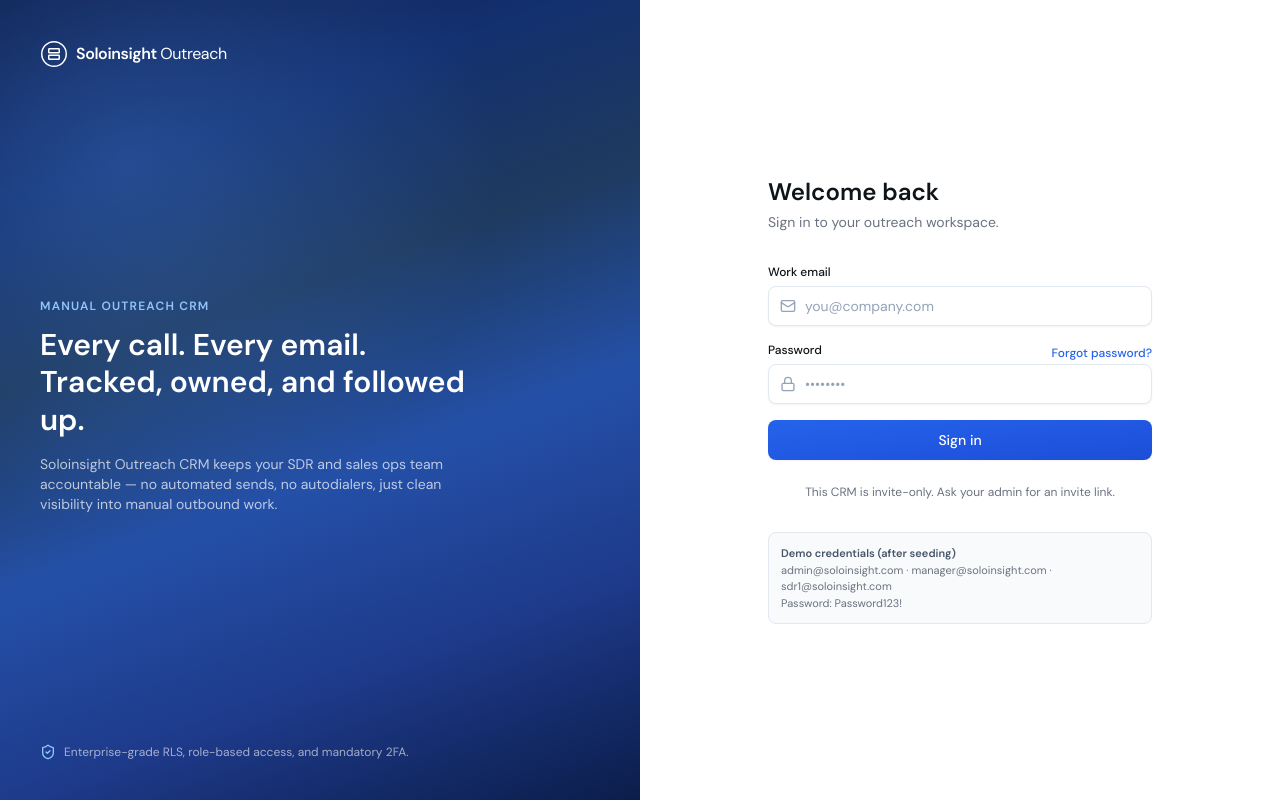
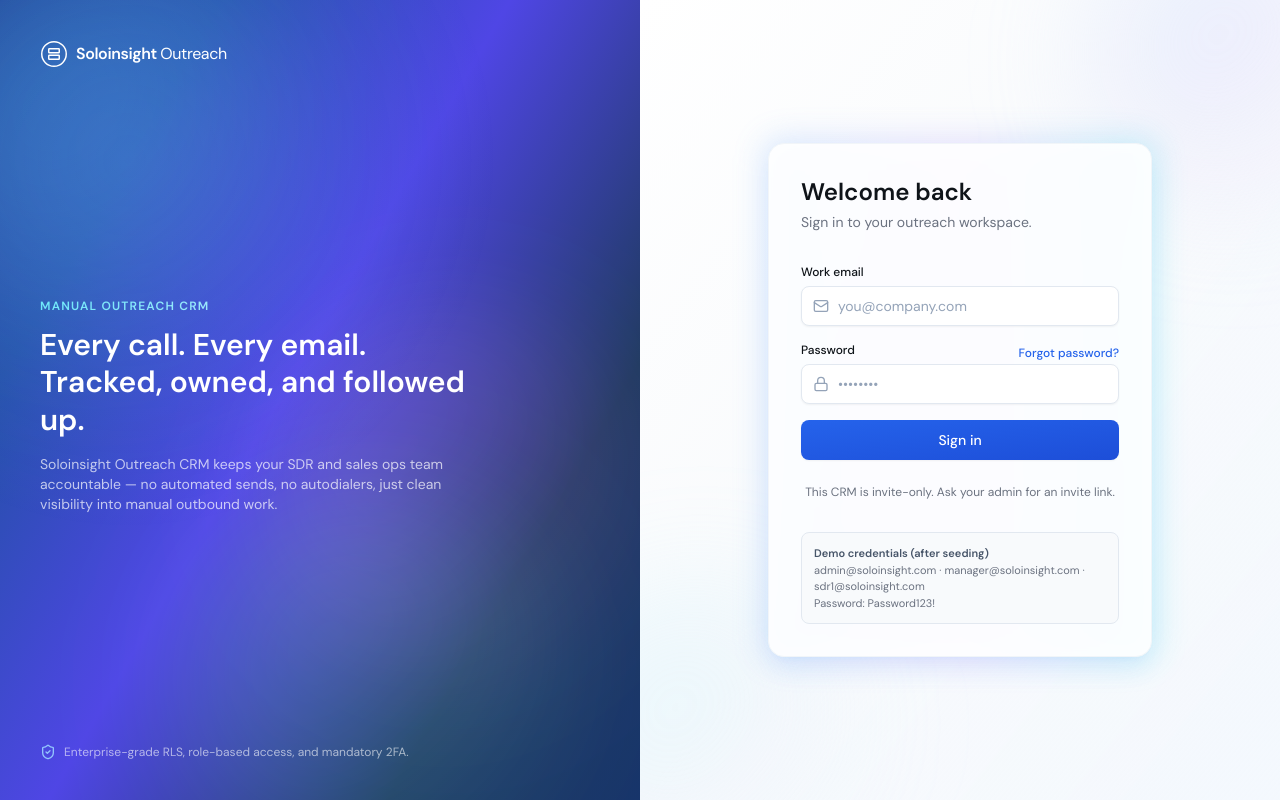
Before and after one commit to ambshaykh/soloinsight-outreach-crm, a Next.js app: page /login in a window 1280 px wide. Built offline with nearby package versions, Linux system fonts and the light colour scheme.

Commit message:
Redesign login page with animated flowing gradient background

```diff
--- a/app/login/page.tsx
+++ b/app/login/page.tsx
@@ -32,8 +32,37 @@
   return (
     <div className="grid min-h-screen grid-cols-1 lg:grid-cols-2">
       {/* Hero panel */}
-      <div className="relative hidden flex-col justify-between overflow-hidden bg-cg-hero p-10 text-white lg:flex">
-        <div className="absolute inset-0 bg-[radial-gradient(circle_at_20%_20%,rgba(91,156,255,0.25),transparent_45%)]" />
+      <div className="relative hidden flex-col justify-between overflow-hidden p-10 text-white lg:flex">
+        {/* Flowing animated gradient base */}
+        <motion.div
+          className="absolute inset-0"
+          style={{
+            backgroundImage:
+              "linear-gradient(120deg, #050d22 0%, #0b1d4a 14%, #1E3A8A 28%, #2450a8 42%, #4f46e5 54%, #1E3A5F 68%, #13306f 84%, #050d22 100%)",
+            backgroundSize: "220% 220%",
+          }}
+          animate={{ backgroundPosition: ["0% 50%", "100% 50%", "0% 50%"] }}
+          transition={{ duration: 18, repeat: Infinity, ease: "easeInOut" }}
+        />
+
+        {/* Floating color blobs — "colors within colors" */}
+        <motion.div
+          className="absolute -left-24 top-6 h-80 w-80 rounded-full bg-gradient-to-br from-cyan-400/40 via-blue-400/20 to-transparent blur-3xl mix-blend-screen"
+          animate={{ x: [0, 50, -20, 0], y: [0, -30, 25, 0], scale: [1, 1.15, 0.95, 1] }}
+          transition={{ duration: 15, repeat: Infinity, ease: "easeInOut" }}
+        />
+        <motion.div
+          className="absolute -right-16 top-1/3 h-[26rem] w-[26rem] rounded-full bg-gradient-to-br from-violet-500/40 via-fuchsia-500/15 to-transparent blur-3xl mix-blend-screen"
+          animate={{ x: [0, -35, 30, 0], y: [0, 35, -20, 0], scale: [1, 0.9, 1.1, 1] }}
+          transition={{ duration: 20, repeat: Infinity, ease: "easeInOut" }}
+        />
+        <motion.div
+          className="absolute -bottom-24 left-1/4 h-96 w-96 rounded-full bg-gradient-to-br from-blue-400/30 via-cyan-300/15 to-transparent blur-3xl mix-blend-screen"
+          animate={{ x: [0, 30, -25, 0], y: [0, -20, 20, 0] }}
+          transition={{ duration: 22, repeat: Infinity, ease: "easeInOut" }}
+        />
+        <div className="absolute inset-0 bg-[radial-gradient(circle_at_20%_20%,rgba(91,156,255,0.2),transparent_45%)]" />
+
         <Logo className="relative z-10 text-white" />
         <motion.div
           initial={{ opacity: 0, y: 20 }}
@@ -41,9 +70,14 @@
           transition={{ duration: 0.6 }}
           className="relative z-10 max-w-md"
         >
-          <p className="text-xs font-semibold uppercase tracking-widest text-cg-accentLight">
+          <motion.p
+            className="bg-gradient-to-r from-cyan-300 via-blue-100 to-violet-300 bg-clip-text text-xs font-semibold uppercase tracking-widest text-transparent"
+            style={{ backgroundSize: "200% 100%" }}
+            animate={{ backgroundPosition: ["0% 50%", "100% 50%", "0% 50%"] }}
+            transition={{ duration: 6, repeat: Infinity, ease: "easeInOut" }}
+          >
             Manual Outreach CRM
-          </p>
+          </motion.p>
           <h1 className="mt-3 text-3xl font-semibold leading-tight">
             Every call. Every email.
             <br />
@@ -62,13 +96,32 @@
       </div>
 
       {/* Form panel */}
-      <div className="flex items-center justify-center bg-white p-8">
+      <div className="relative flex items-center justify-center overflow-hidden bg-gradient-to-br from-white via-slate-50 to-blue-50/50 p-8">
+        <motion.div
+          className="absolute -right-24 -top-24 h-72 w-72 rounded-full bg-gradient-to-br from-blue-200/50 via-violet-200/30 to-transparent blur-3xl"
+          animate={{ x: [0, 20, 0], y: [0, 20, 0] }}
+          transition={{ duration: 16, repeat: Infinity, ease: "easeInOut" }}
+        />
+        <motion.div
+          className="absolute -bottom-24 -left-16 h-72 w-72 rounded-full bg-gradient-to-br from-cyan-200/40 via-blue-100/20 to-transparent blur-3xl"
+          animate={{ x: [0, -20, 0], y: [0, -20, 0] }}
+          transition={{ duration: 20, repeat: Infinity, ease: "easeInOut" }}
+        />
+
         <motion.div
           initial={{ opacity: 0, y: 10 }}
           animate={{ opacity: 1, y: 0 }}
           transition={{ duration: 0.4 }}
-          className="w-full max-w-sm"
+          className="relative z-10 w-full max-w-sm"
         >
+          {/* Animated gradient glow halo behind the card */}
+          <motion.div
+            className="absolute -inset-1 rounded-2xl bg-gradient-to-r from-blue-400/40 via-violet-400/40 to-cyan-400/40 blur-lg"
+            animate={{ opacity: [0.6, 1, 0.6] }}
+            transition={{ duration: 5, repeat: Infinity, ease: "easeInOut" }}
+          />
+
+          <div className="relative rounded-2xl border border-slate-100 bg-white/90 p-8 shadow-xl shadow-blue-500/5 backdrop-blur-sm">
             <div className="mb-8 lg:hidden">
               <Logo className="text-[#0F1419]" />
             </div>
@@ -120,6 +173,7 @@
               <p>admin@soloinsight.com · manager@soloinsight.com · sdr1@soloinsight.com</p>
               <p>Password: Password123!</p>
             </div>
+          </div>
         </motion.div>
       </div>
     </div>
```
Lines whose indentation alone changed are shown as unchanged.
